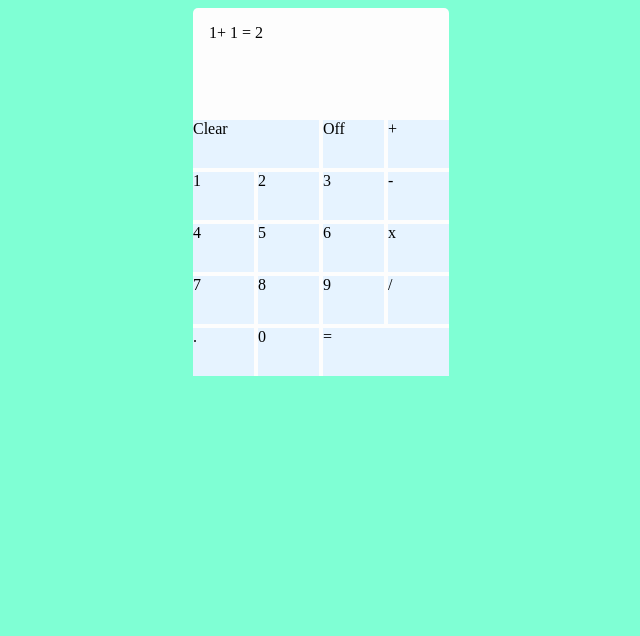
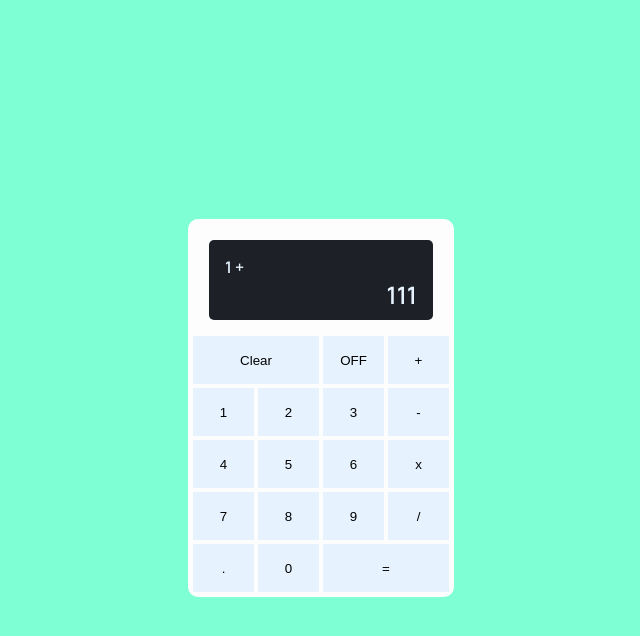
Before and after one commit to TonyxSun/Cute-Calc, a plain HTML site: page index.html in a window 1280 px wide. Shown: the whole page, without its empty margins (319-959 px from the left). Drawn offline with Linux system fonts and the light colour scheme.

Commit message:
Finish css layouts

```diff
--- a/index.html
+++ b/index.html
@@ -10,35 +10,38 @@
   </head>
   <body>
     <main class="container">
-      <div id="display">1+ 1 = 2</div>
+      <div id="display">
+        <div id="storedNumbers">1 + </div>
+        <div id="currNumbers">111</div>
+      </div>
       <div class="controls">
         <div class="row">
-          <div id="clear-btn" class="btn function-btn">Clear</div>
-          <div id="off-btn" class="btn function-btn">Off</div>
-          <div id="add-btn" class="btn function-btn">+</div>
+          <button id="clear-btn" class="function-btn">Clear</button>
+          <button id="off-btn" class="function-btn">OFF</button>
+          <button id="add-btn" class="function-btn">+</button>
         </div>
         <div class="row">
-          <div id="btn-1" class="number-btn btn">1</div>
-          <div id="btn-2"class="number-btn btn">2</div>
-          <div id="btn-3"class="number-btn btn">3</div>
-          <div id="subtract-btn" class="btn function-btn">-</div>
+          <button id="btn-1" class="number-btn">1</button>
+          <button id="btn-2" class="number-btn">2</button>
+          <button id="btn-3" class="number-btn">3</button>
+          <button id="subtract-btn" class="function-btn">-</button>
         </div>
         <div class="row">
-          <div id="btn-4"class="number-btn btn">4</div>
-          <div id="btn-5"class="number-btn btn">5</div>
-          <div id="btn-6"class="number-btn btn">6</div>
-          <div id="multiply-btn" class="btn function-btn">x</div>
+          <button id="btn-4" class="number-btn">4</button>
+          <button id="btn-5" class="number-btn">5</button>
+          <button id="btn-6" class="number-btn">6</button>
+          <button id="multiply-btn" class="function-btn">x</button>
         </div>
         <div class="row">
-          <div id="btn-7"class="number-btn btn">7</div>
-          <div id="btn-8"class="number-btn btn">8</div>
-          <div id="btn-9"class="number-btn btn">9</div>
-          <div id="divide-btn" class="btn function-btn">/</div>
+          <button id="btn-7" class="number-btn">7</button>
+          <button id="btn-8" class="number-btn">8</button>
+          <button id="btn-9" class="number-btn">9</button>
+          <button id="divide-btn" class="function-btn">/</button>
         </div>
         <div class="row">
-          <div id="decimal-btn" class="btn function-btn">.</div>
-          <div id="btn-0"class="number-btn btn">0</div>
-          <div id="equal-btn" class="btn function-btn">=</div>
+          <button id="decimal-btn" class="function-btn">.</button>
+          <button id="btn-0" class="number-btn">0</button>
+          <button id="equal-btn" class="function-btn">=</button>
         </div>
       </div>
     </main>
--- a/script.js
+++ b/script.js
@@ -1,9 +1,10 @@
+let currInput = null;
+let storedInput = null;
+
+const numberbtns = document.querySelectorAll('.number-btn')
 const add = (a, b) => a + b;
-
 const subtract = (a, b) => a - b;
-
 const multiply = (a, b) => a * b;
-
 const divide = (a, b) => a / b;
 
 const operate = function (operation, a, b) {
@@ -24,5 +25,3 @@ const operate = function (operation, a, b) {
     }
     return ans;
 }
-
-operate(multiply, 3,4);
--- a/style.css
+++ b/style.css
@@ -1,22 +1,38 @@
+@import url('https://fonts.googleapis.com/css2?family=Manrope:wght@600&family=Urbanist:wght@500&display=swap');
 body {
     background-color: aquamarine;
     display: flex;
-    justify-content: center;
-    /* align-content: center; */
+    justify-content:center;
+    min-height: 100vh;
 
+    font-family: 'Manrope','Urbanist', sans-serif !important;
 }
 .container{
     display: flex;
-    /* align-self: center; */
+    margin: auto;
+    justify-content: center;
     flex-direction: column;
     width: 16rem; /* need responsive */
     background-color: rgb(253, 253, 253);
-    border-radius: 5px;
+    border-radius: 10px;
+    padding: 5px;
 }
 
 #display{
-    padding: 1rem;
-    height: 5rem;
+    margin: 1rem;
+    padding: 1rem 1rem 0rem 1rem;
+    height: 4rem;
+    display: flex;
+    flex-direction: column;
+    background-color: rgb(29, 33, 39);
+    border-radius: 5px;
+    color:rgb(230, 243, 255);
+}
+
+#currNumbers {
+    align-self: flex-end;
+    font-size: x-large;
+    margin-bottom: auto;
 }
 
 .controls{
@@ -29,16 +45,16 @@ body {
     display: grid;
     height: 3rem;
     gap: 4px;
-    /* align-items: center;
-    justify-items: center; */
     grid-template-columns: repeat(4, 1fr);
 }
 
-.btn {
-    background-color: rgb(230, 243, 255);
-    /* align-self: normal; */
-    /* justify-self: normal; */
-    display:table-cell;
+button {
+    background-color: rgba(230, 243, 255, 1);
+    border: none;
+}
+
+button:hover {
+    background-color: rgba(230, 243, 255, 0.6);
 }
 #clear-btn {
     grid-column: 1/3;
```
